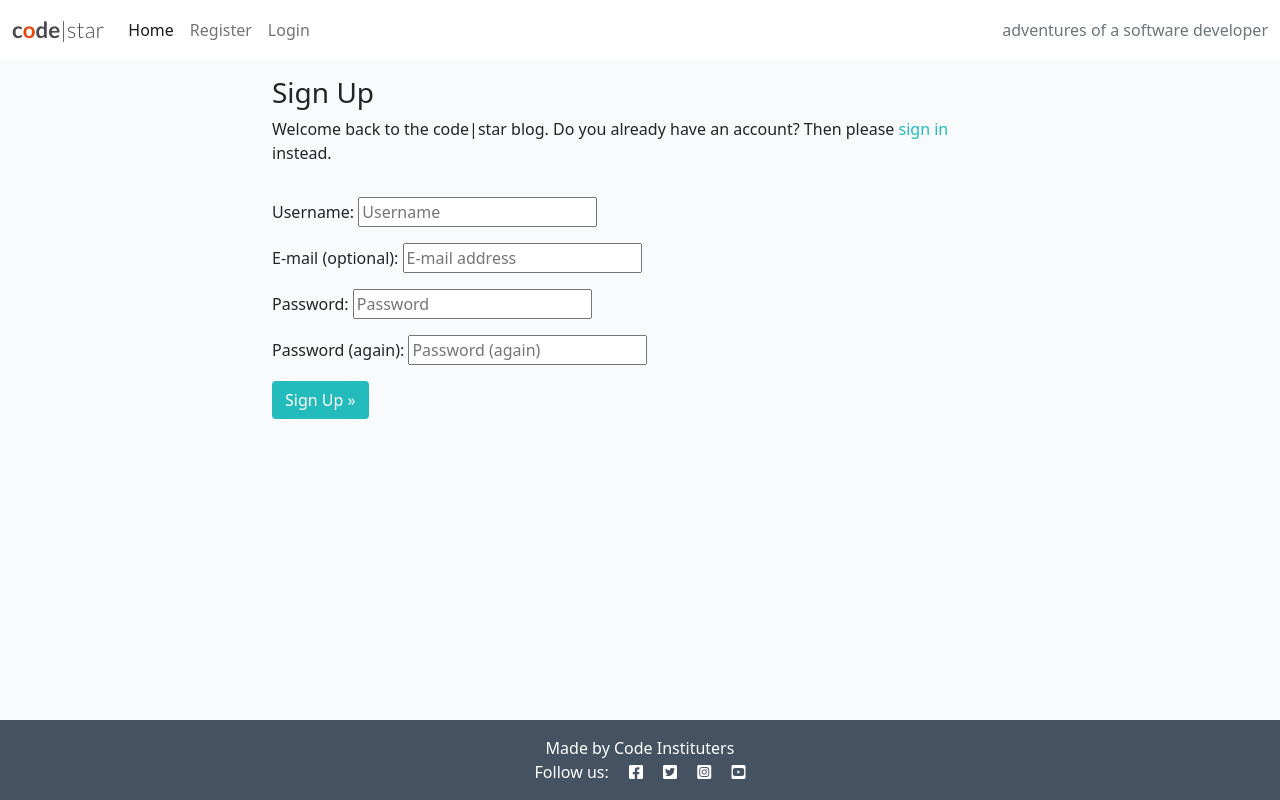
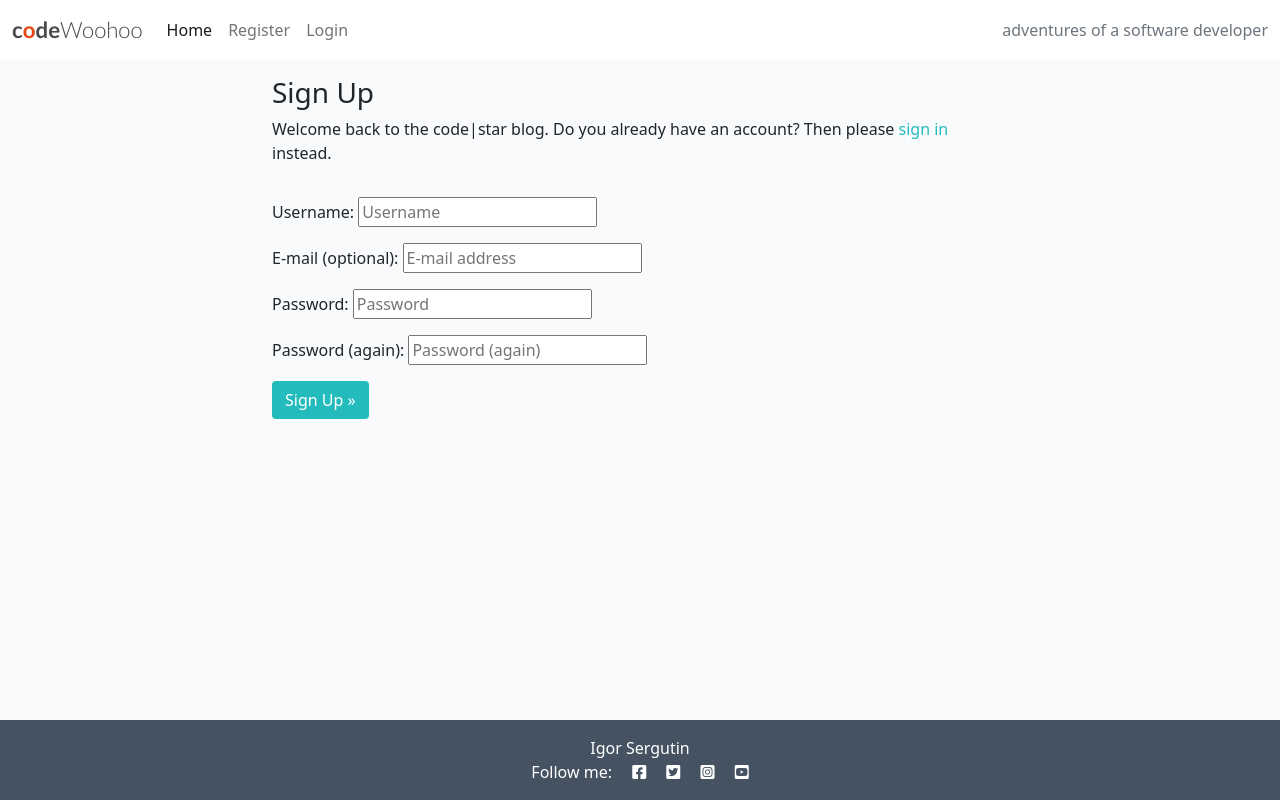
Before and after one commit to Sergutin/CookBook, a Django app: page /accounts/signup/ in a window 1280 px wide. Run offline with Django 3.2, Linux system fonts and the light colour scheme.

```diff
--- a/templates/base.html
+++ b/templates/base.html
@@ -4,7 +4,7 @@
 <html class="h-100">
 
 <head>
-    <title> cookbookproject</title>
+    <title>CookBook Project</title>
 
     <link rel="preconnect" href="https://fonts.gstatic.com">
     <link href="https://fonts.googleapis.com/css2?family=Roboto:wght@300&display=swap" rel="stylesheet">
@@ -27,7 +27,7 @@
     <nav class="navbar navbar-expand-lg navbar-light bg-white">
         <div class="container-fluid">
             <a class="navbar-brand" href="{% url 'home' %}"><span class="brand">c<span class="red-o">o</span>de<span
-                        class="thin">|star</span></span></span></a>
+                        class="thin">Woohoo</span></span></span></a>
             <button class="navbar-toggler" type="button" data-bs-toggle="collapse" data-bs-target="#navbarText"
                 aria-controls="navbarText" aria-expanded="false" aria-label="Toggle navigation">
                 <span class="navbar-toggler-icon"></span>
@@ -79,8 +79,8 @@
 
     <!-- Footer -->
     <footer class="footer mt-auto py-3 dark-bg">
-        <p class="m-0 text-center text-white">Made by Code Instituters</p>
-        <p class="m-0 text-center text-white">Follow us: <i class="fab fa-facebook-square ms-3"></i>
+        <p class="m-0 text-center text-white">Igor Sergutin</p>
+        <p class="m-0 text-center text-white">Follow me: <i class="fab fa-facebook-square ms-3"></i>
             <i class="fab fa-twitter-square ms-3"></i>
             <i class="fab fa-instagram-square ms-3"></i>
             <i class="fab fa-youtube-square ms-3"></i></p>
```
Also changed, not shown: media/book.jpg (added).
